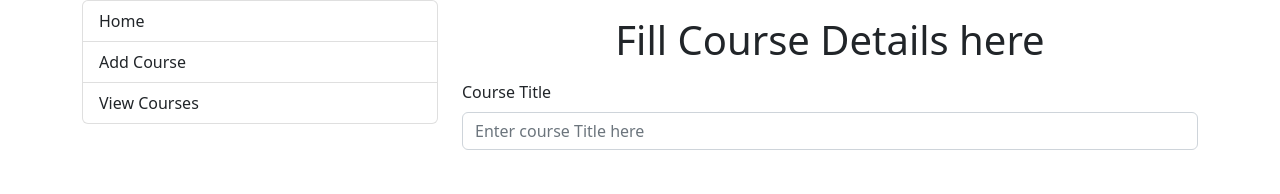
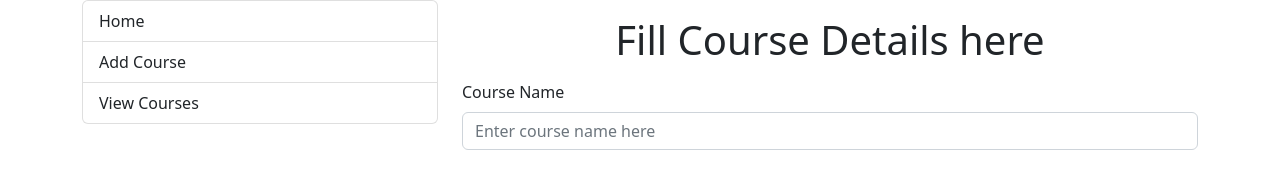
Before and after one commit to ssonje/CourseApplicationRepo, a React (Create React App) app in the folder Course Application/Front End Project/: page /addCourse in a window 1280 px wide. Shown: the part 155-349 px from the top of the page. Built offline with nearby package versions, Linux system fonts and the light colour scheme.

Commit message:
FixingCourseTitleToName

```diff
--- a/Course Application/Front End Project/src/Components/AddCourse.js
+++ b/Course Application/Front End Project/src/Components/AddCourse.js
@@ -1,5 +1,5 @@
 import React, { useState, Fragment } from "react";
-import {AddCourseDatabaseUtil} from '../Database Service Components/AddCourseDatabaseUtil';
+import { AddCourseDatabaseUtil } from '../Database Service Components/AddCourseDatabaseUtil';
 import { Form, FormGroup, Label, Input, Container, Button } from "reactstrap";
 import { useCourseFormErrors } from "../Helper Hooks/useCourseFormErrors";
 import { useDocumentTitle } from '../Helper Hooks/useDocumentTitleHook';
@@ -15,7 +15,7 @@ function AddCourse() {
     const [isSubmit, setIsSubmit] = useState(false);
 
     // Form handler function
-    const handleForm=(e)=> {
+    const handleForm = (e) => {
         e.preventDefault();
         setCourseErrors(FormValidation(course));
         setIsSubmit(true);
@@ -38,19 +38,19 @@ function AddCourse() {
             <h1 className="text-center my-3">Fill Course Details here</h1>
             <Form>
                 <FormGroup>
-                    <Label for="courseTitle">
-                        Course Title
+                    <Label for="courseName">
+                        Course Name
                     </Label>
                     <Input
-                        id="courseTitle"
+                        id="courseName"
                         name="name"
-                        placeholder="Enter course Title here"
+                        placeholder="Enter course name here"
                         type="text"
-                        onChange={(e)=> {
-                            setCourse({...course, name:e.target.value});
+                        onChange={(e) => {
+                            setCourse({ ...course, name: e.target.value });
                         }}
                     />
-                    <Label style={{color:'red', marginTop:5}}>{courseErrors.name}</Label>
+                    <Label style={{ color: 'red', marginTop: 5 }}>{courseErrors.name}</Label>
                 </FormGroup>
 
                 <FormGroup>
@@ -62,19 +62,19 @@ function AddCourse() {
                         name="description"
                         placeholder="Enter course Description here"
                         type="textarea"
-                        onChange={(e)=> {
-                            setCourse({...course, description:e.target.value});
+                        onChange={(e) => {
+                            setCourse({ ...course, description: e.target.value });
                         }}
                     />
-                    <Label style={{color:'red', marginTop:5}}>{courseErrors.description}</Label>
+                    <Label style={{ color: 'red', marginTop: 5 }}>{courseErrors.description}</Label>
                 </FormGroup>
 
                 <Container className="text-center">
-                    <Button type="button" color="success" outline  onClick={(e)=> {
+                    <Button type="button" color="success" outline onClick={(e) => {
                         handleForm(e);
                     }}>Add Course</Button>
-                    <Button color="warning m-3" outline type="reset" onClick={()=> {
-                        setCourse({...course, name:null, description:null});
+                    <Button color="warning m-3" outline type="reset" onClick={() => {
+                        setCourse({ ...course, name: null, description: null });
                         course.id = null;
                         course.name = null;
                         course.description = null;
--- a/Course Application/Front End Project/src/Components/UpdateCourse.js
+++ b/Course Application/Front End Project/src/Components/UpdateCourse.js
@@ -50,19 +50,19 @@ function UpdateCourse() {
             <h1 className="text-center my-3">Update Course Details from here</h1>
             <Form>
                 <FormGroup>
-                    <Label for="courseTitle">
-                        Course Title
+                    <Label for="courseName">
+                        Course Name
                     </Label>
                     <Input
-                        id="courseTitle"
+                        id="courseName"
                         name="name"
                         type="text"
                         value={course.name}
-                        onChange={(e)=> {
-                            setCourse({...course, name:e.target.value});
+                        onChange={(e) => {
+                            setCourse({ ...course, name: e.target.value });
                         }}
                     />
-                    <Label style={{color:'red', marginTop:5}}>{courseErrors.name}</Label>
+                    <Label style={{ color: 'red', marginTop: 5 }}>{courseErrors.name}</Label>
                 </FormGroup>
 
                 <FormGroup>
@@ -74,11 +74,11 @@ function UpdateCourse() {
                         name="description"
                         type="textarea"
                         value={course.description}
-                        onChange={(e)=> {
-                            setCourse({...course, description:e.target.value});
+                        onChange={(e) => {
+                            setCourse({ ...course, description: e.target.value });
                         }}
                     />
-                    <Label style={{color:'red', marginTop:5}}>{courseErrors.description}</Label>
+                    <Label style={{ color: 'red', marginTop: 5 }}>{courseErrors.description}</Label>
                 </FormGroup>
 
                 <Container className="text-center">
--- a/Course Application/Front End Project/src/Helper Components/FormValidation.js
+++ b/Course Application/Front End Project/src/Helper Components/FormValidation.js
@@ -3,7 +3,7 @@ export const FormValidation = (course) => {
     const errors = {};
 
     if (!course.name) {
-        errors.name = "Course Title cannot be empty!";
+        errors.name = "Course Name cannot be empty!";
     }
 
     if (!course.description) {
```
